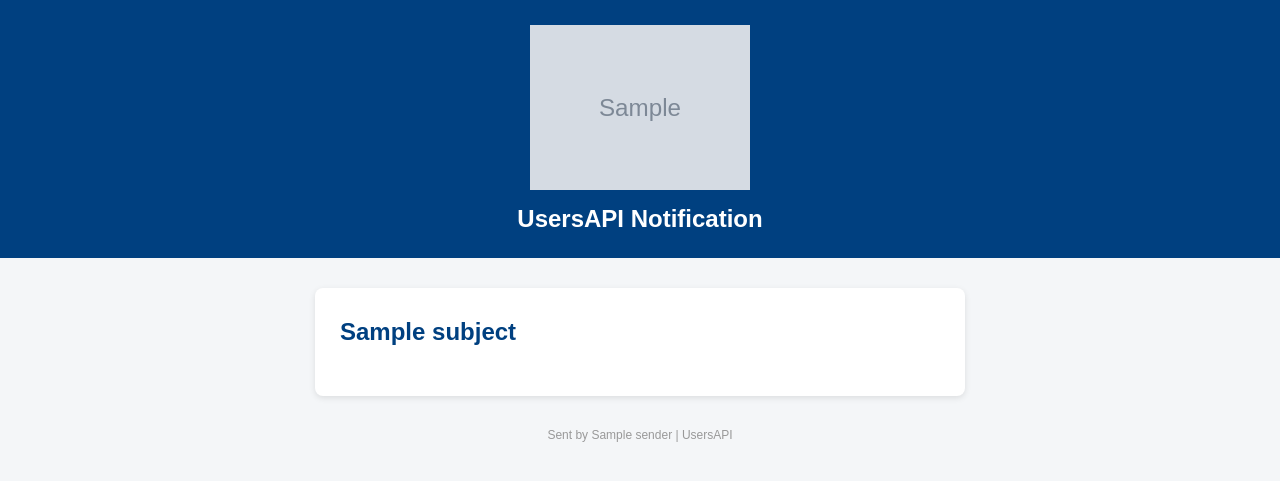
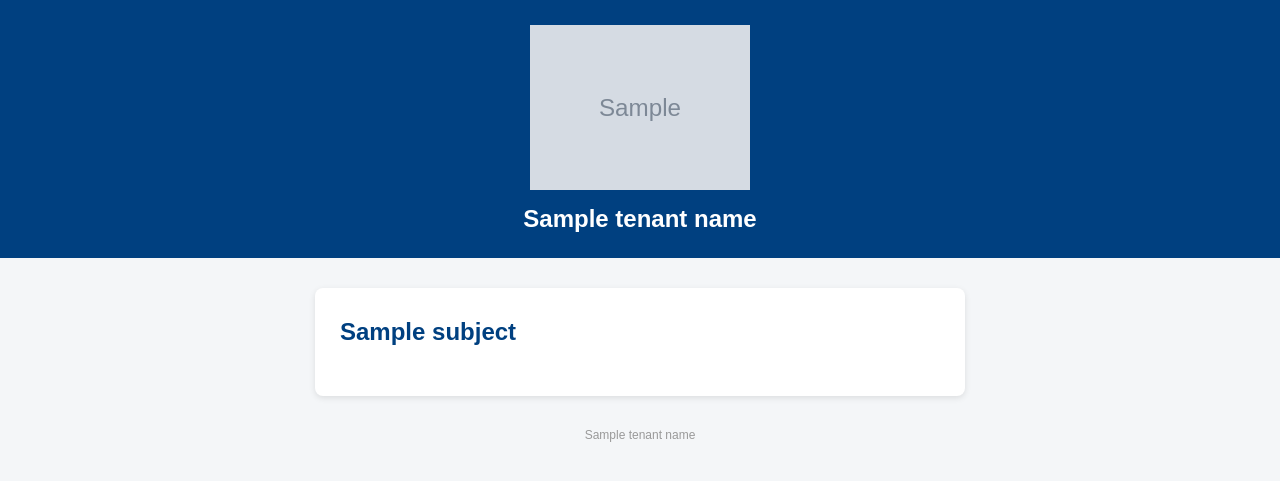
Before and after one commit to sebastianbbe1829/UsersAPI, a Python web app: template templates/email_base.html in a window 1280 px wide. Shown: the top 481 px of the page. Run offline with Jinja, Linux system fonts and the light colour scheme; the template is opened without the code that fills it: most values are stand-ins (such as "Sample title", 1, 10 or a date in 2020); grey boxes marked "Sample" are stand-in pictures.

Commit message:
Use tenant branding in email template

```diff
--- a/templates/email_base.html
+++ b/templates/email_base.html
@@ -94,11 +94,11 @@
 
     <img
       src="{{ logo_url }}"
-      alt="Gestión Usuarios SBB"
+      alt="{{ tenant_name }}"
       width="220"
     >
 
-    <h1>UsersAPI Notification</h1>
+    <h1>{{ tenant_name }}</h1>
 
   </div>
 
@@ -152,7 +152,7 @@
   <div class="footer">
 
     <p>
-      Sent by {{ sender }} | UsersAPI
+      {{ tenant_name }}
     </p>
 
   </div>
```
